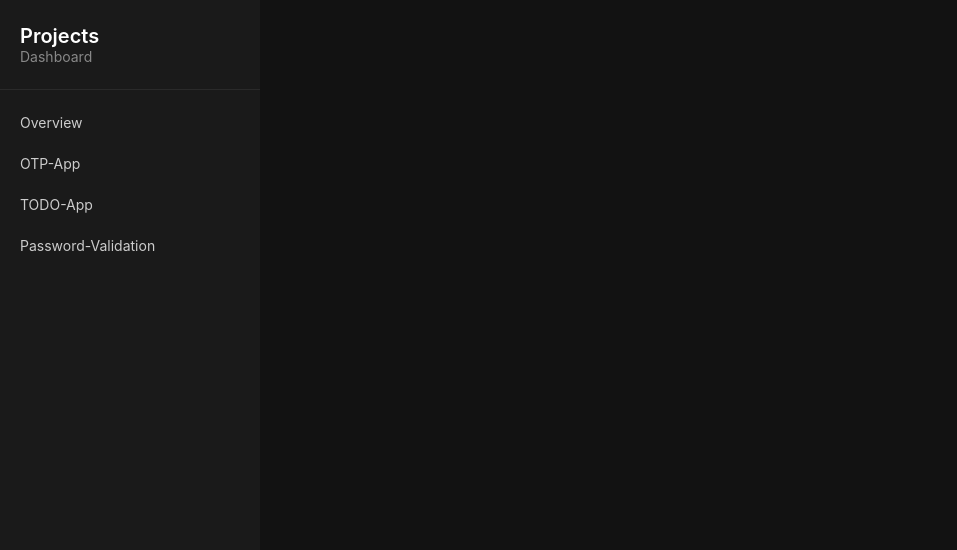
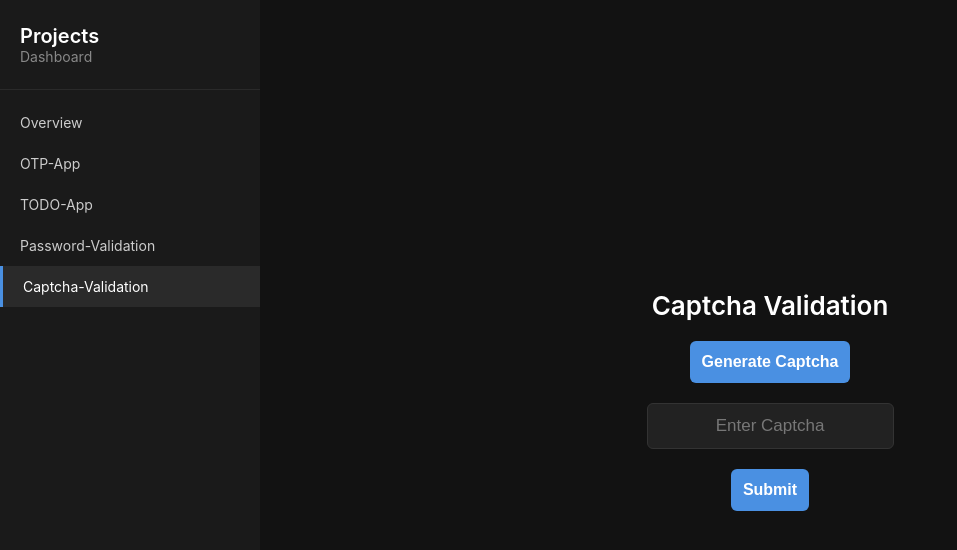
Before and after one commit to tejash098/React-Project-Dashboard, a React (Vite) app: page /captcha in a window 1280 px wide. Shown: the top 550 px of the page, without its empty margins (0-957 px from the left). Built offline with nearby package versions, Linux system fonts and the light colour scheme.

Commit message:
added Captcha-Validation

```diff
--- a/src/Components/Home.jsx
+++ b/src/Components/Home.jsx
@@ -21,6 +21,27 @@ const Home = () => {
                   and displays it on the screen.
                 </p>
               </div>
+              <div className="project-card">
+                <h3 className="project-card-title">CAPTCHA-Valid</h3>
+                <p className="project-card-description">
+                  CAPTCHA-Valid is a simple application that generates a random
+                  CAPTCHA and validates it.
+                </p>
+              </div>
+              <div className="project-card">
+                <h3 className="project-card-title">Password-Validator</h3>
+                <p className="project-card-description">
+                  Password-Validator is a simple application that validates a
+                  password.
+                </p>
+              </div>
+              <div className="project-card">
+                <h3 className="project-card-title">TODO-App</h3>
+                <p className="project-card-description">
+                  TODO-App is a simple application that allows you to add,
+                  remove, and update tasks.
+                </p>
+              </div>
             </div>
           </div>
         </div>
--- a/src/Components/Navbar.jsx
+++ b/src/Components/Navbar.jsx
@@ -45,6 +45,15 @@ export default function Navbar() {
           >
             Password-Validation
           </NavLink>
+          <NavLink
+            to="/captcha"
+            className={({ isActive }) =>
+              isActive ? "sidebar-link active" : "sidebar-link"
+            }
+            end
+          >
+            Captcha-Validation
+          </NavLink>
         </div>
       </nav>
     </>
--- a/src/Components/ProjectApp.jsx
+++ b/src/Components/ProjectApp.jsx
@@ -5,6 +5,8 @@ import Home from "./Home";
 import OTPApp from "./Projects/OTP-generate/OTPApp";
 import TodoApp from "./Projects/TODO-APP/TodoApp";
 import PasswordVal from "./Projects/Password-Validation/PasswordVal";
+import CaptchValid from "./Projects/Captcha-Valid/CaptchValid";
+
 function ProjectApp() {
   return (
     <BrowserRouter>
@@ -15,6 +17,7 @@ function ProjectApp() {
           <Route path="/otp" element={<OTPApp />} />
           <Route path="/todo" element={<TodoApp/>}/>
           <Route path="/password" element={<PasswordVal/>}/>
+          <Route path="/captcha" element={<CaptchValid/>}/>
         </Routes>
       </div>
     </BrowserRouter>
--- a/src/Components/Projects/Captcha-Valid/CaptchValid.css
+++ b/src/Components/Projects/Captcha-Valid/CaptchValid.css
@@ -0,0 +1,60 @@
+.captchaValid {
+  max-width: 420px;
+  margin: 0 auto;
+  display: flex;
+  flex-direction: column;
+  align-items: center;
+  justify-content: center;
+  gap: 20px;
+}
+
+.captchaValid h1 {
+  font-size: 26px;
+  font-weight: 600;
+  text-align: center;
+}
+
+.captchaValid button {
+  padding: 12px;
+  font-size: 16px;
+  font-weight: 600;
+  background: #4a90e2;
+  color: #ffffff;
+  border: none;
+  border-radius: 6px;
+  cursor: pointer;
+  transition: background 0.2s;
+}
+
+.captchaValid button:hover {
+  background: #357abd;
+}
+.captchaValid button:active {
+  background: #2a6ab3;
+}
+.captchaValid form {
+  display: flex;
+  flex-direction: column;
+  align-items: center;
+}
+.captchaValid input {
+  width: 100%;
+  padding: 12px;
+  font-size: 17px;
+  background: #222;
+  border: 1px solid #333;
+  border-radius: 6px;
+  color: #ffffff;
+  text-align: center;
+  letter-spacing: 4px;
+}
+
+.captchaValid input::placeholder {
+  color: #777;
+  letter-spacing: normal;
+}
+
+.captchaValid input:focus {
+  outline: none;
+  border-color: #4a90e2;
+}
--- a/src/Components/Projects/Captcha-Valid/CaptchValid.jsx
+++ b/src/Components/Projects/Captcha-Valid/CaptchValid.jsx
@@ -0,0 +1,60 @@
+import React, { useState, useEffect } from "react";
+import "./CaptchValid.css";
+
+const CaptchValid = () => {
+  const [captcha, setCaptcha] = useState(null);
+  const [captchaValue, setcaptchaValue] = useState("");
+  const [valResult, setValResult] = useState("");
+
+  const generateCaptcha = () => {
+    let char = "qwertyuiopasdfghjklzxcvbnmQWERTYUIOPASDFGHJKLZXCVBNM0123456789";
+    let value = "";
+    for (let index = 0; index < 6; index++) {
+      let randomNo = Math.floor(Math.random() * char.length);
+      value += char[randomNo];
+    }
+    setCaptcha(value);
+  };
+
+  useEffect(() => {
+    const timer = setTimeout(() => {
+      setCaptcha(null);
+      setcaptchaValue("");
+      setValResult("Expired");
+    }, 10000);
+
+    return () => clearTimeout(timer);
+  }, [captcha]);
+
+  const hdlValidation = () => {
+    if (captcha === captchaValue) {
+      setValResult("matched");
+    } else {
+      setValResult("mismatched");
+    }
+  };
+
+  return (
+    <>
+      <div className="captchaValid">
+        <h1>Captcha Validation</h1>
+        <button onClick={generateCaptcha}>Generate Captcha</button>
+        {captcha && <p>{captcha}</p>}
+        <input
+          type="text"
+          placeholder="Enter Captcha"
+          value={captchaValue}
+          onChange={(e) => setcaptchaValue(e.target.value)}
+        />
+        {valResult === "matched" && <p style={{ color: "green" }}>Matched</p>}
+        {valResult === "mismatched" && (
+          <p style={{ color: "red" }}>Mismatched</p>
+        )}
+        {valResult === "Expired" && <p style={{ color: "#818181" }}>Expired</p>}
+        <button onClick={hdlValidation}>Submit</button>
+      </div>
+    </>
+  );
+};
+
+export default CaptchValid;
```
